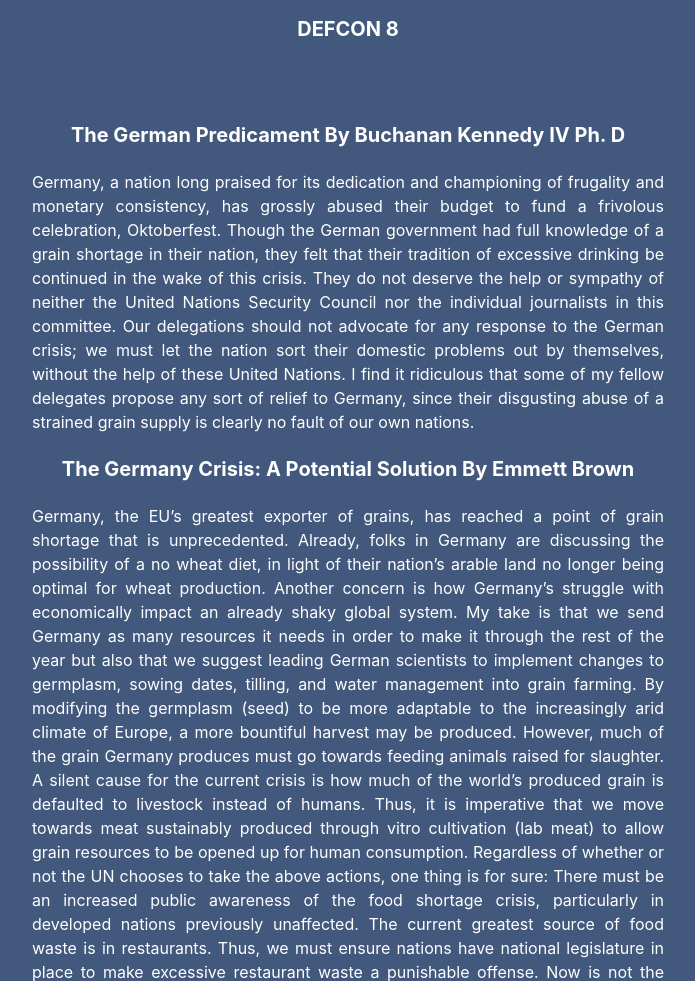
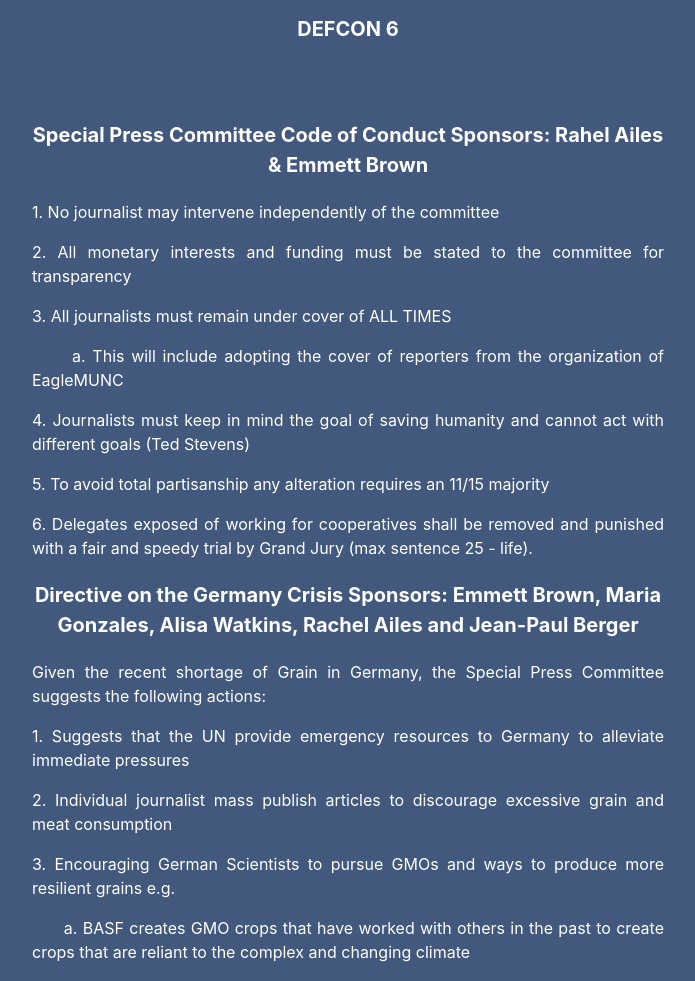
Before and after one commit to dcizmarik/E7TimeCapsule, a plain HTML site: page index.html in a window 1280 px wide. Shown: the part 271-1252 px from the top of the page, without its empty margins (292-987 px from the left). Drawn offline with Linux system fonts and the light colour scheme.

Commit message:
pushing updates

```diff
--- a/index.html
+++ b/index.html
@@ -20,11 +20,44 @@
         <div id="spacer"></div>
 
         <img id="defcon-image" src="defcon/defcon06.svg" alt="" class="center" width="40%">
-        <h3 class="center">DEFCON 8</h3>
+        <h3 class="center">DEFCON 6</h3>
 
         <div id="spacer"></div>
 
         <div id="essay-content" class="center" width="100%">
+
+            <h3>Special Press Committee Code of Conduct
+Sponsors: Rahel Ailes & Emmett Brown
+</h3>
+<p>1. No journalist may intervene independently of the committee</p>
+<p>2. All monetary interests and funding must be stated to the committee for transparency</p>
+<p>3. All journalists must remain under cover of ALL TIMES</p>
+<p>&nbsp;&nbsp;&nbsp;&nbsp;&nbsp;&nbsp;a. This will include adopting the cover of reporters from the organization of EagleMUNC</p>
+<p>4. Journalists must keep in mind the goal of saving humanity and cannot act with different goals (Ted Stevens)</p>
+<p>5. To avoid total partisanship any alteration requires an 11/15 majority</p>
+<p>6. Delegates exposed of working for cooperatives shall be removed and punished with a fair and speedy trial by Grand Jury (max sentence 25 - life).
+</p>
+
+<h3>Directive on the Germany Crisis
+Sponsors: Emmett Brown, Maria Gonzales, Alisa Watkins, Rachel Ailes and Jean-Paul Berger
+</h3>
+<p>Given the recent shortage of Grain in Germany, the Special Press Committee suggests the following actions:
+</p>
+<p>1. Suggests that the UN provide emergency resources to Germany to alleviate immediate pressures
+</p>
+<p>2. Individual journalist mass publish articles to discourage excessive grain and meat consumption
+</p>
+<p>3. Encouraging German Scientists to pursue GMOs and  ways to produce more resilient grains e.g.
+</p>
+<p>&nbsp;&nbsp;&nbsp;&nbsp;&nbsp;&nbsp;a. BASF creates GMO crops that have worked with others in the past to create crops that are reliant to the complex and changing climate
+</p>
+
+
+
+
+
+
+
 
             <h3>The German Predicament
  By Buchanan Kennedy IV Ph. D</h3>
```
